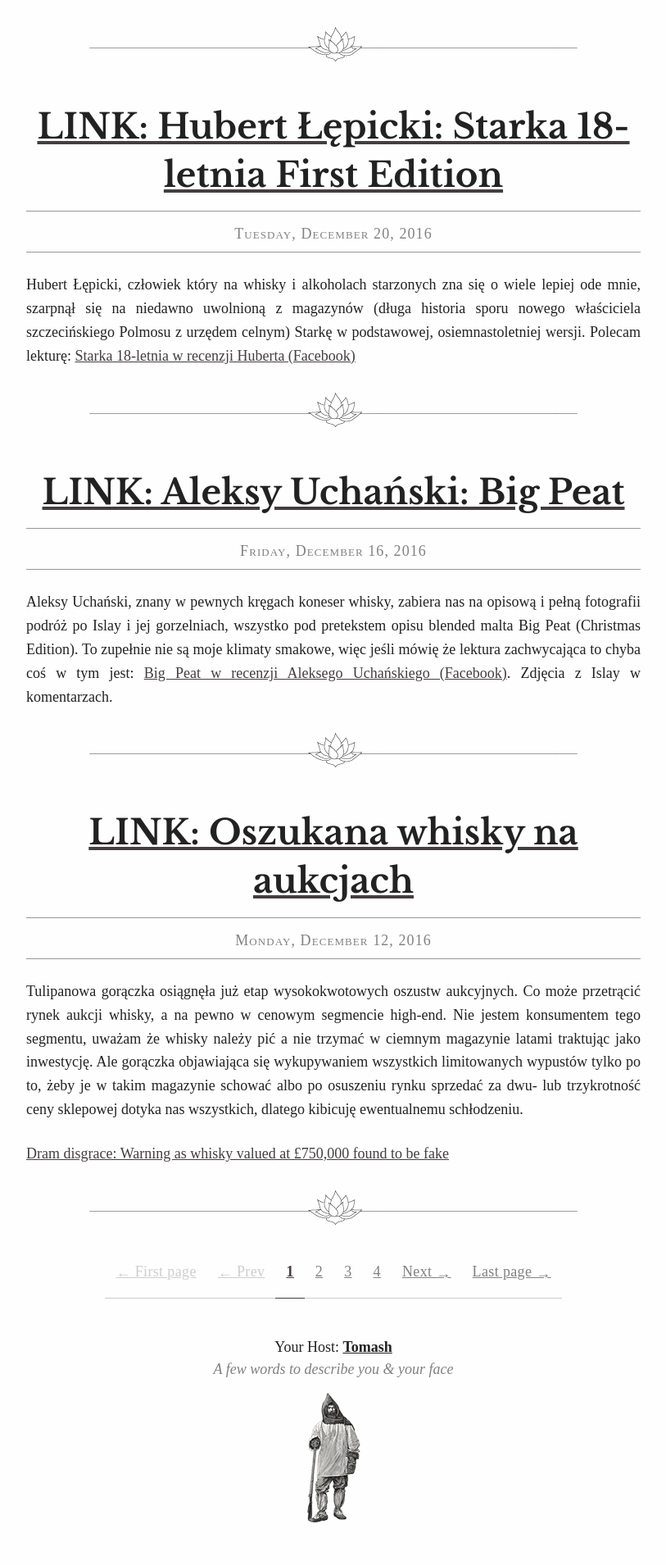
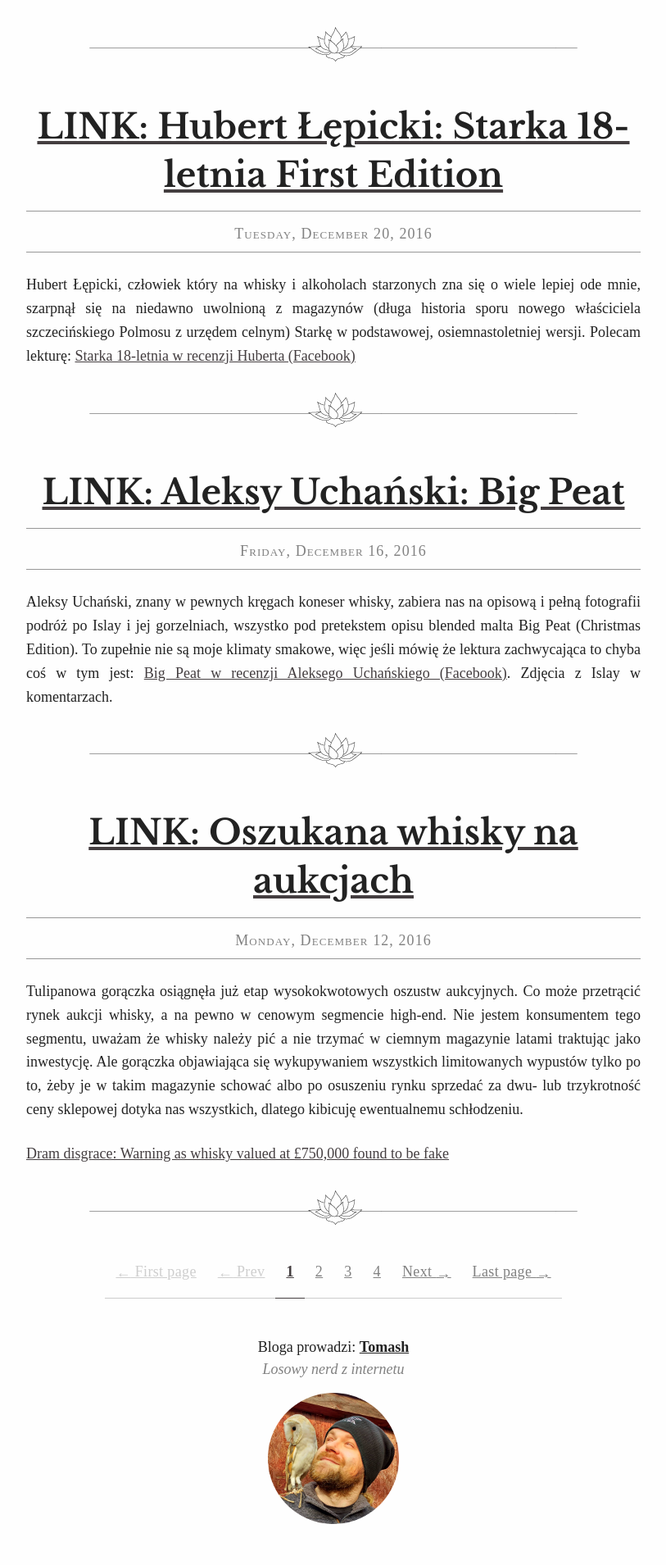
Before and after one commit to tomash/rudeduchy, a Jekyll site: the page built from index.html, in a window 1280 px wide. Shown: the part 3007-4916 px from the top of the page at 82% size, without its empty margins (233-1046 px from the left). Built offline with Jekyll 4.4.1, drawn with Linux system fonts in a browser that asks for light colours; the list of posts is cut into pages by our own code.

Commit message:
portrait and footer

```diff
--- a/_config.yml
+++ b/_config.yml
@@ -9,12 +9,10 @@
 title: Rude Duchy
 author: Tomash
 author_link: https://twitter.com/_tomash
-author_description: A few words to describe you & your face
+author_description: Losowy nerd z internetu
 email: tomekrs@o2.pl
 description: > # this means to ignore newlines until "baseurl:"
-  Write an awesome description for your new site here. You can edit this
-  line in _config.yml. It will appear in your document head meta (for
-  Google search results) and in your feed.xml site description.
+  Kolejny blog o whisky i tematach pokrewnych, prowadzony przez kompletnego amatora.
 baseurl: "" # the subpath of your site, e.g. /blog
 url: "http://rudeduchy.pl" # the base hostname & protocol for your site
 
--- a/_includes/footer.html
+++ b/_includes/footer.html
@@ -1,4 +1,4 @@
 <footer id="footer">
-    <p>Your Host: <strong><a href="{{ site.author_link }}" target="_blank">{{ site.author }}</a></strong></p>
+    <p>Bloga prowadzi: <strong><a href="{{ site.author_link }}" target="_blank">{{ site.author }}</a></strong></p>
     <p class="legal">{{ site.author_description }}</p>
 </footer>
--- a/_sass/_layout.scss
+++ b/_sass/_layout.scss
@@ -43,11 +43,11 @@
     text-align: center;
 
     &::after {
-        @include retina-background-image($img-dude);
+        @include retina-background-image($img-face);
         display: block;
         content: "";
-        width: 65px;
-        height: 158px;
+        width: 160px;
+        height: 160px;
         margin: 20px auto 50px;
     }
 
--- a/css/screen.scss
+++ b/css/screen.scss
@@ -43,6 +43,7 @@
 $img-separator: '{{ site.baseurl }}/img/separator';
 $img-banner: '{{ site.baseurl }}/img/shelf';
 $img-dude: '{{ site.baseurl }}/img/dude';
+$img-face: '{{ site.baseurl }}/img/self_with_owl';
 $img-location: '{{ site.baseurl }}/img/icon-location';
 
 // Import partials from `sass_dir` (defaults to `_sass`)
```
Also changed, not shown: img/self_with_owl.jpg (added), img/self_with_owl.png (added), img/self_with_owl@2x.png (added), 1 other file.
